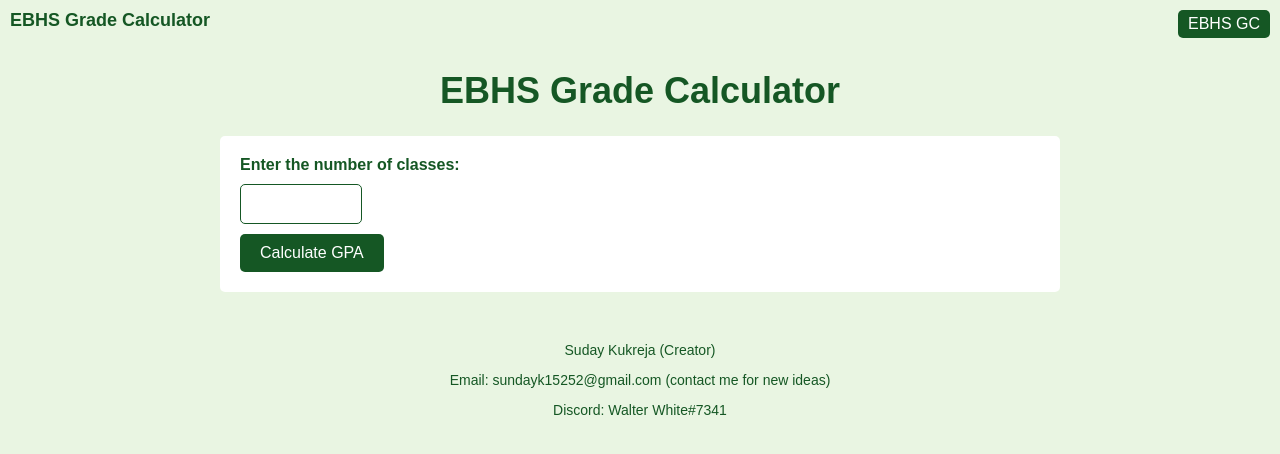
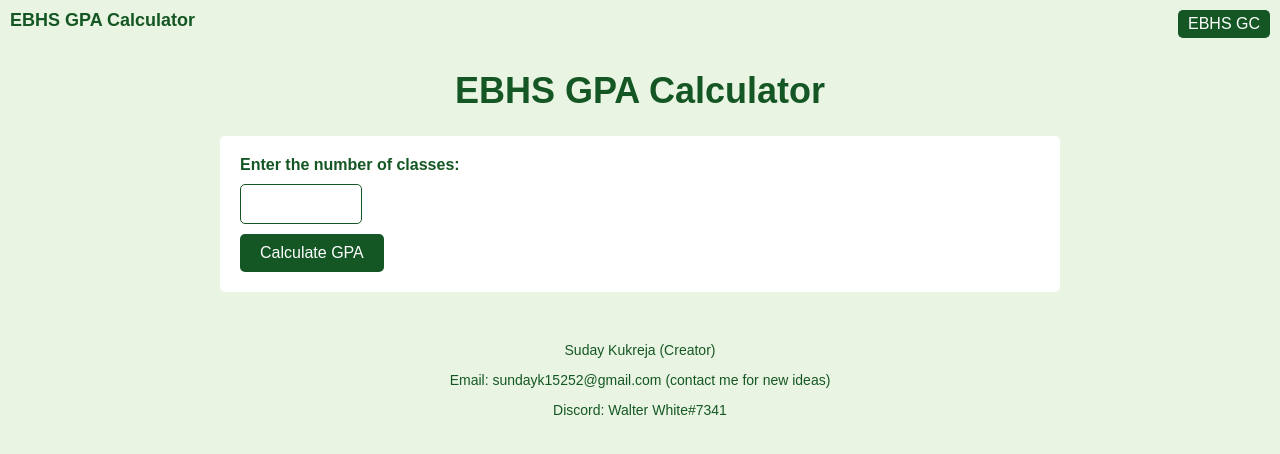
Before and after one commit to Heisenberg1525/GPA-Calculator-EBHS, a plain HTML site: page index.html in a window 1280 px wide. Drawn offline with Linux system fonts and the light colour scheme.

Commit message:
june 23 morning

```diff
--- a/index.html
+++ b/index.html
@@ -18,10 +18,10 @@
     </style>
 </head>
 <body>
-    <div id="site-branding">EBHS Grade Calculator</div> <!-- Added site branding -->
+    <div id="site-branding">EBHS GPA Calculator</div> <!-- Added site branding -->
     <div id="logo">EBHS GC</div> <!-- Added site logo -->
 
-    <h1>EBHS Grade Calculator</h1>
+    <h1>EBHS GPA Calculator</h1>
     <div style="margin-bottom: 20px;"></div>
     <form onsubmit="event.preventDefault(); calculateGPA();">
         <label for="num-classes">Enter the number of classes:</label>
```
